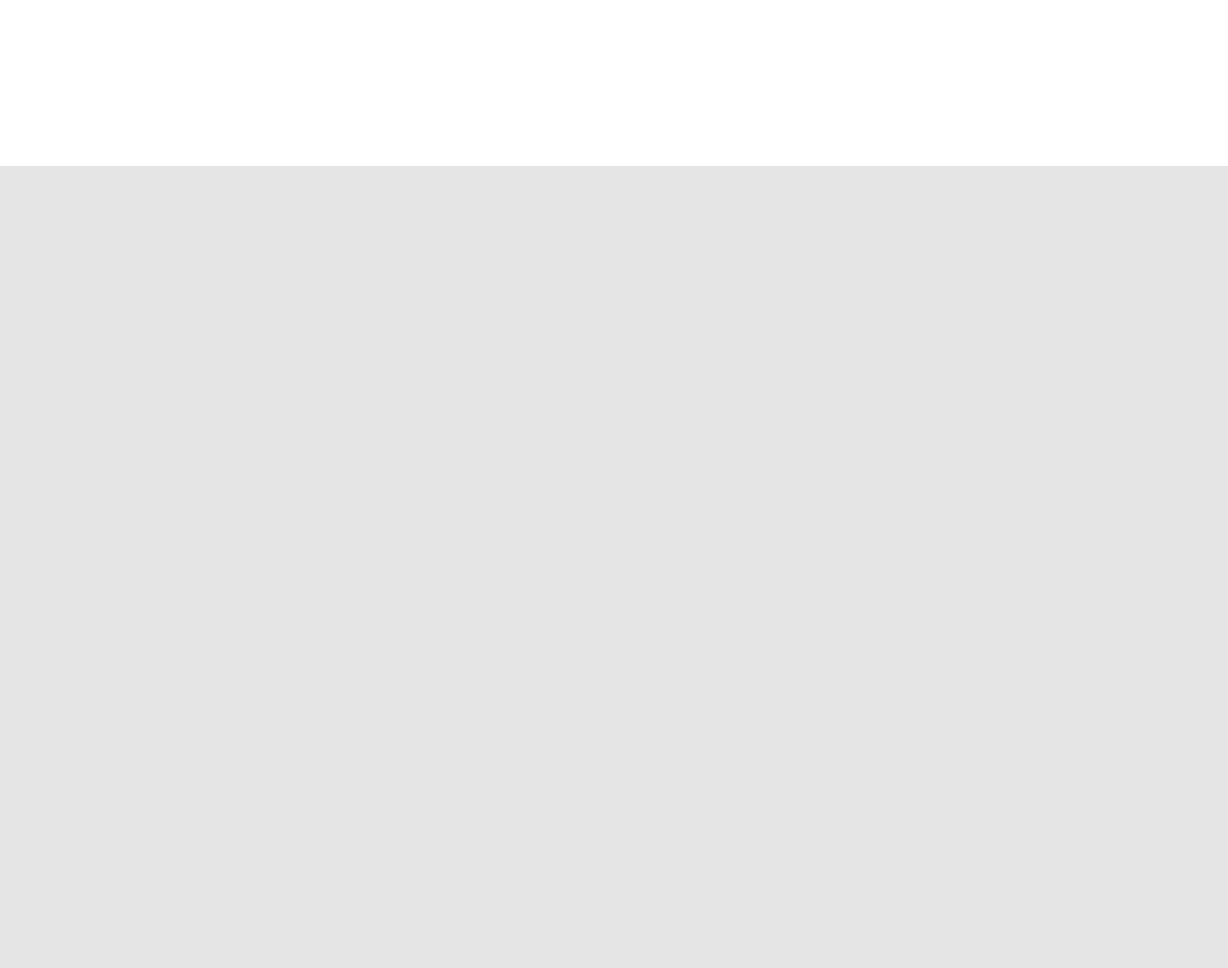
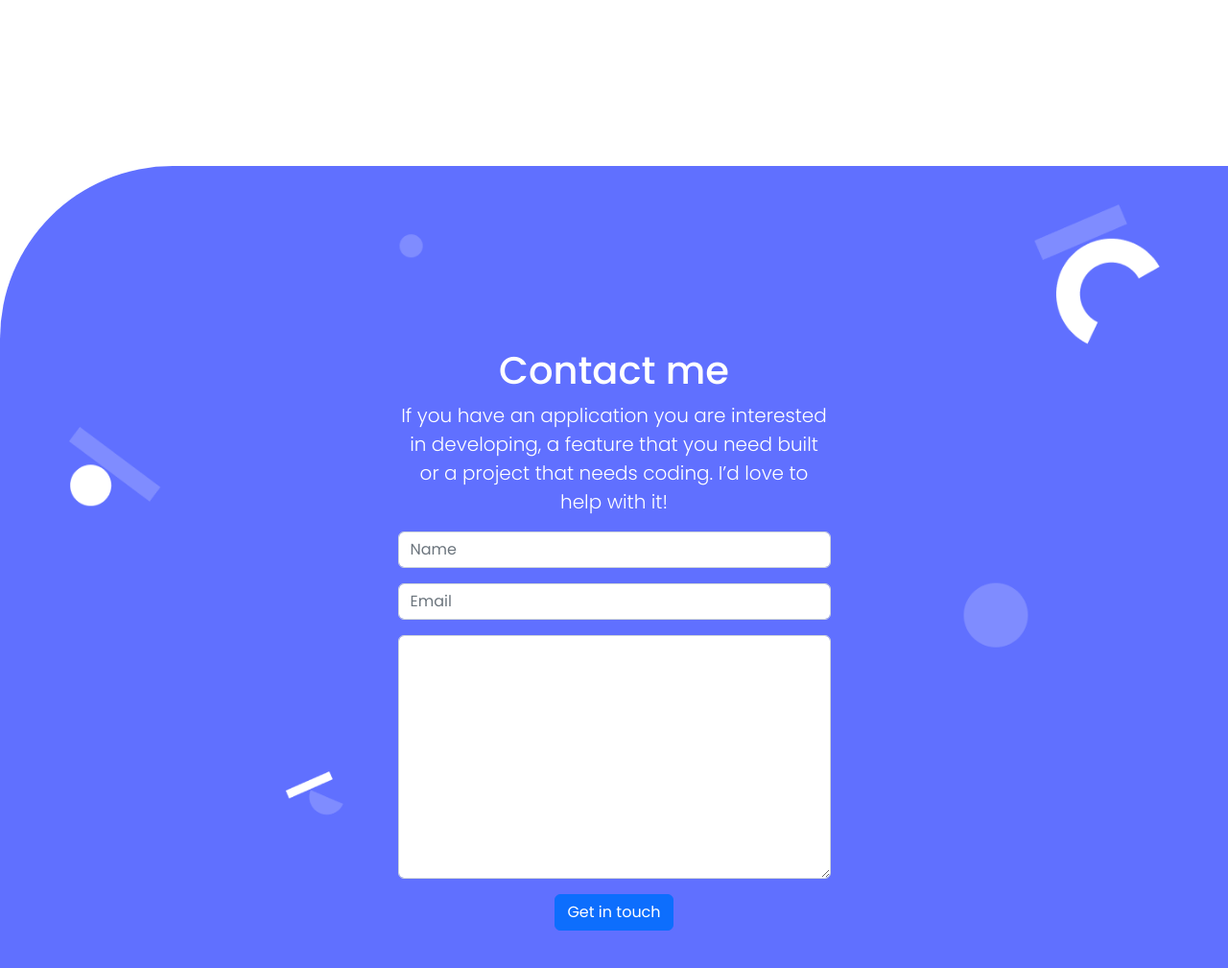
Before and after one commit to brighton0102/portfolio-bootstrape, a website: page index.html in a window 1280 px wide. Shown: the part 3616-4625 px from the top of the page at 96% size. Before the commit the page ends 3789 px from the top, so only its background shows below. Drawn offline with nearby package versions, Linux system fonts and the light colour scheme.

Commit message:
Add contact form

```diff
--- a/index.html
+++ b/index.html
@@ -330,5 +330,65 @@
         </div>
       </section>
     </main>
+
+    <!-- Footer  -->
+    <div class="foot">
+      <section class="footer text-center py-5 text-white">
+        <div class="container">
+          <div class="row">
+            <div class="col-lg-5 col-md-8 col-sm-8 mx-auto">
+              <div class="footer-text">
+                <h1>Contact me</h1>
+                <p class="lead">
+                  If you have an application you are interested in developing, a
+                  feature that you need built or a project that needs coding.
+                  I’d love to help with it!
+                </p>
+              </div>
+              <form
+                ction="https://formspree.io/f/mnqkqgve"
+                method="post"
+                class="form"
+              >
+                <div class="mb-3">
+                  <input
+                    type="text"
+                    name="name"
+                    class="form-control"
+                    placeholder="Name"
+                    maxlength="50"
+                    required
+                  />
+                </div>
+                <div class="mb-3">
+                  <input
+                    type="email"
+                    name="name"
+                    class="form-control"
+                    placeholder="Email"
+                    required
+                  />
+                </div>
+                <div class="mb-3">
+                  <textarea
+                    name="message"
+                    class="form-control"
+                    cols="30"
+                    rows="10"
+                    maxlength="500"
+                    required
+                  ></textarea>
+                </div>
+                <div class="mb-3">
+                  <button class="btn btn-primary" type="submit">
+                    Get in touch
+                  </button>
+                </div>
+              </form>
+            </div>
+          </div>
+        </div>
+      </section>
+    </div>
   </body>
 </html>
```
